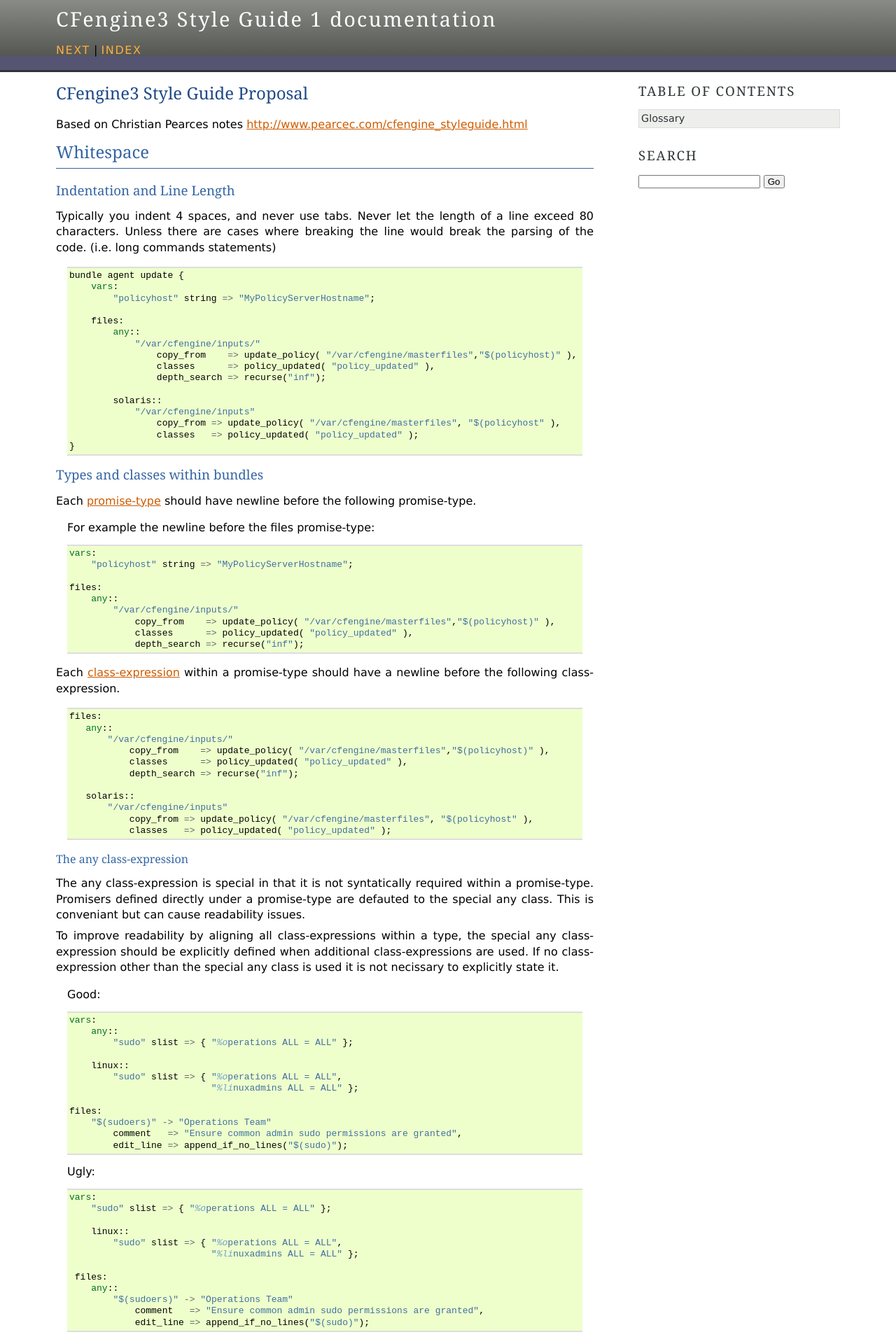
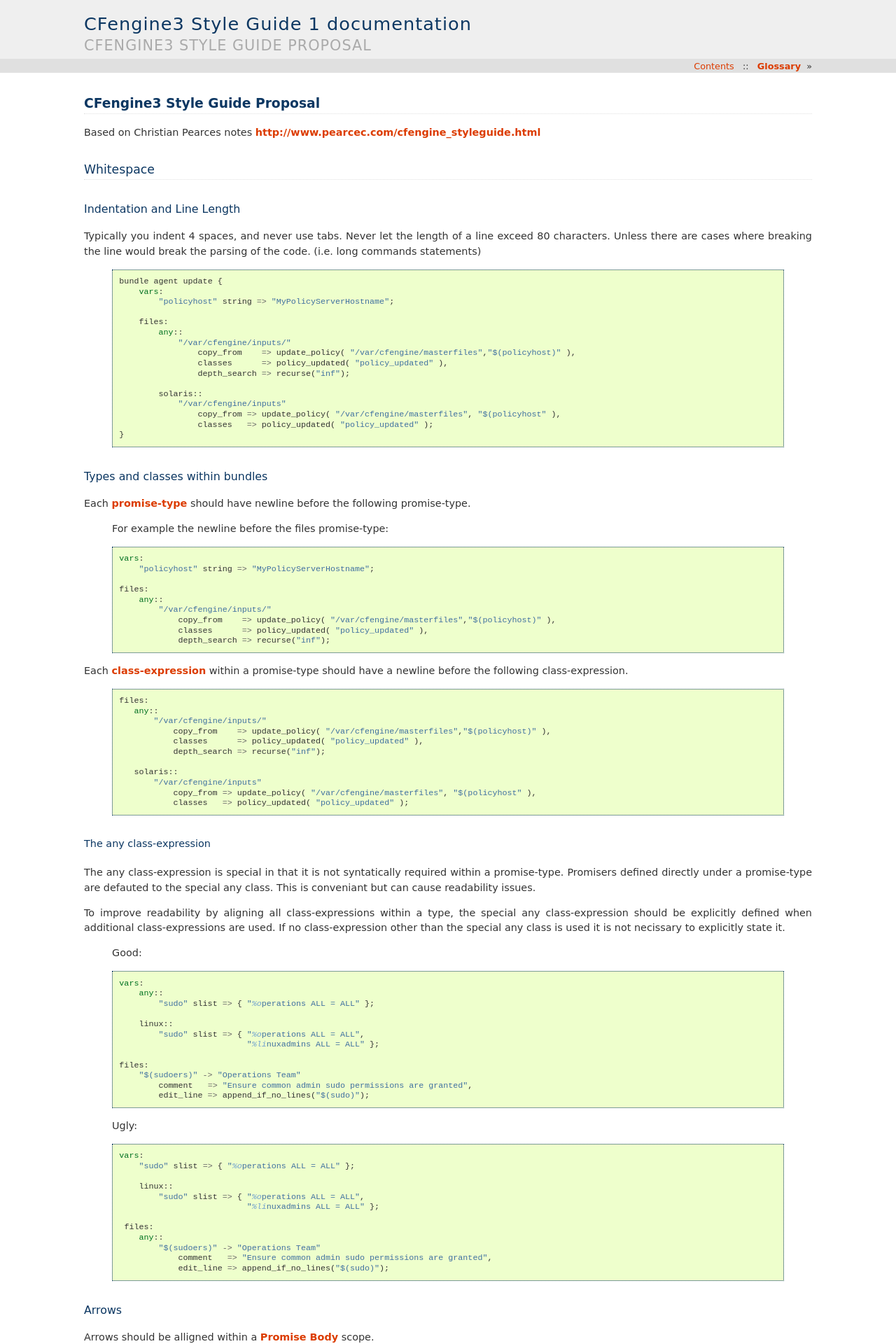
Before and after one commit to nickanderson/CFengine3-Style-Guide, a Sphinx documentation site: the page built from source/index.rst, in a window 1280 px wide. Shown: the top 1920 px of the page at 70% size. Built offline with Sphinx 7.4.7, drawn with Linux system fonts in a browser that asks for light colours; some of the changed text lies outside the part shown.

Commit message:
Change html build style

```diff
--- a/source/conf.py
+++ b/source/conf.py
@@ -91,7 +91,8 @@
 
 # The theme to use for HTML and HTML Help pages.  See the documentation for
 # a list of builtin themes.
-html_theme = 'agogo'
+# agogo, nature, traditional, scrolls, haiku, default, sphinxdoc
+html_theme = 'haiku'
 
 # Theme options are theme-specific and customize the look and feel of a theme
 # further.  For a list of options available for each theme, see the
```
